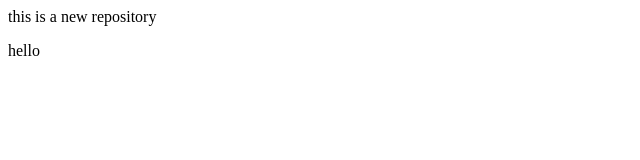
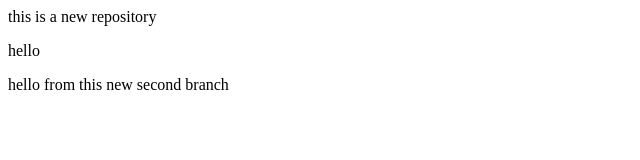
Before and after one commit to Utkarsh11011/localrepo, a plain HTML site: page index.html in a window 1280 px wide. Shown: the whole page, without its empty margins (0-640 px from the left). Drawn offline with Linux system fonts and the light colour scheme.

Commit message:
new branch

```diff
--- a/index.html
+++ b/index.html
@@ -1,2 +1,3 @@
 <p>this is a new repository</p>
 hello
+<p> hello from this new second branch</p>
```
